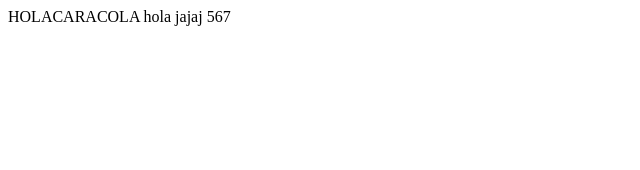
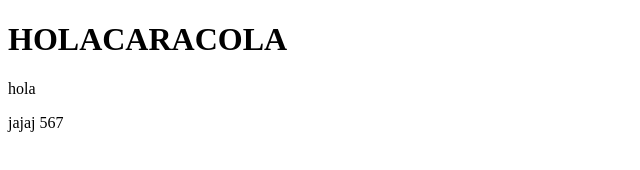
Before and after one commit to iesgrancapitan-entornos/2023-24-pr-ctica-5-github-issues-oscarmcc, a plain HTML site: page index.html in a window 1280 px wide. Shown: the whole page, without its empty margins (0-640 px from the left). Drawn offline with Linux system fonts and the light colour scheme.

Commit message:
solucionado problema 2 (closes #2)

```diff
--- a/index.html
+++ b/index.html
@@ -6,8 +6,8 @@
     <title>P5</title>
 </head>
 <body>
-    <h134%>HOLACARACOLA</h134%>
-    <de>hola</de>
+    <h1>HOLACARACOLA</h1>
+    <p>hola</p>
     <di>jajaj</di>
     <spen>567</spen>
 </body>
```
